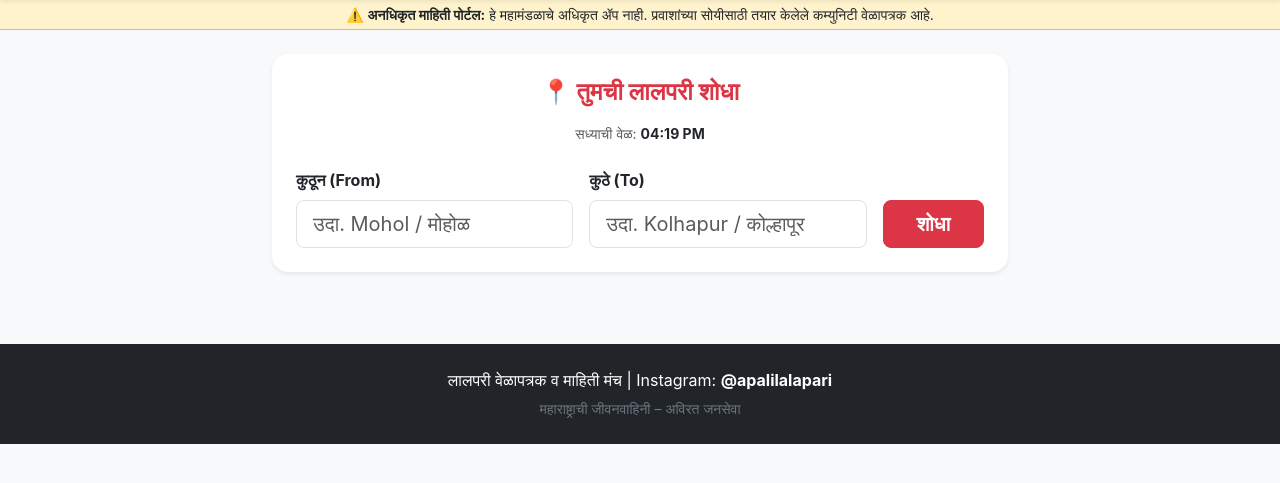
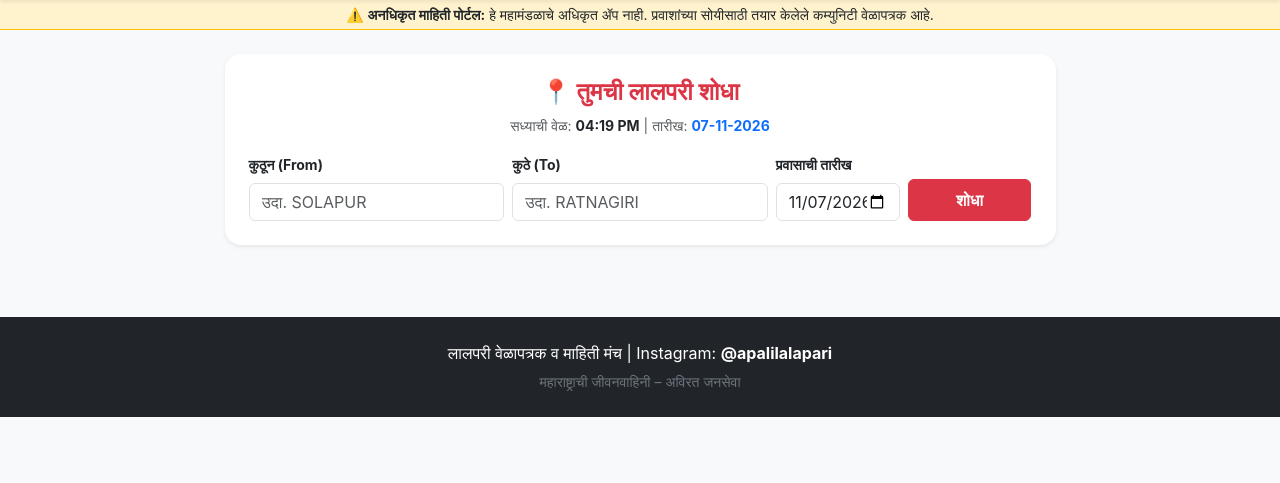
Before and after one commit to sartajattar/apalilalapari, a Flask app: page / in a window 1280 px wide. Shown: the part 68-551 px from the top of the page. Run offline with Flask 3, Linux system fonts and the light colour scheme; data comes from the database, SQL or seed files in the repository.

Commit message:
Add travel date picker calendar and dynamic bus date labels

```diff
--- a/app.py
+++ b/app.py
@@ -9,7 +9,7 @@ from sqlalchemy import or_
 app = Flask(__name__)
 app.config['SECRET_KEY'] = os.environ.get('SECRET_KEY', 'AttarLalpari2026Key')
 
-# Render PostgreSQL फिक्स
+# Render PostgreSQL ड्रायव्हर फिक्स
 db_url = os.environ.get('DATABASE_URL', 'sqlite:///lalpari.db')
 if db_url and db_url.startswith("postgres://"):
     db_url = db_url.replace("postgres://", "postgresql://", 1)
@@ -20,7 +20,7 @@ db = SQLAlchemy(app)
 login_manager = LoginManager(app)
 login_manager.login_view = 'login'
 
-# भारतीय प्रमाणवेळ (IST: UTC + 5:30)
+# भारतीय प्रमाणवेळ (Indian Standard Time: UTC + 5:30)
 IST = timezone(timedelta(hours=5, minutes=30))
 
 # --- मॉडेल्स ---
@@ -47,22 +47,28 @@ class BusSchedule(db.Model):
 def load_user(user_id):
     return User.query.get(int(user_id))
 
-def calculate_next_bus_meta(dep_time_str):
-    now = datetime.now(IST)
-    try:
-        dep_hour, dep_min = map(int, dep_time_str.split(':'))
-        bus_minutes = dep_hour * 60 + dep_min
-        current_minutes = now.hour * 60 + now.minute
-        diff = bus_minutes - current_minutes
-        return diff
-    except Exception:
-        return -9999
-
 # --- राऊट्स ---
 @app.route('/')
 def index():
     src = request.args.get('from', '').strip()
     dst = request.args.get('to', '').strip()
+    req_date = request.args.get('date', '').strip()
+
+    now_ist = datetime.now(IST)
+    today_date = now_ist.date()
+
+    # युझरने कॅलेंडरमधून निवडलेली तारीख (किंवा आजची तारीख)
+    if req_date:
+        try:
+            chosen_date = datetime.strptime(req_date, "%Y-%m-%d").date()
+        except Exception:
+            chosen_date = today_date
+    else:
+        chosen_date = today_date
+
+    selected_date_str = chosen_date.strftime("%Y-%m-%d")
+    travel_date_display = chosen_date.strftime("%d-%m-%Y")
+    today_str = today_date.strftime("%d-%m-%Y")
 
     routes = []
     if src and dst:
@@ -77,14 +83,47 @@ def index():
             )
         ).all()
 
+        current_minutes = now_ist.hour * 60 + now_ist.minute
+
         for b in query:
-            diff = calculate_next_bus_meta(b.departure_time)
+            try:
+                dep_hour, dep_min = map(int, b.departure_time.split(':'))
+                bus_minutes = dep_hour * 60 + dep_min
+            except Exception:
+                bus_minutes = 0
+
+            # तारीख आजची असेल तर गाडी निघून गेली की बाकी आहे ते पाहणे
+            if chosen_date == today_date:
+                diff = bus_minutes - current_minutes
+                if diff >= 0:
+                    status_type = "today"
+                    is_upcoming = True
+                    trip_date_label = f"आज ({chosen_date.strftime('%d %b')})"
+                else:
+                    status_type = "passed_today"
+                    is_upcoming = False
+                    tomorrow = today_date + timedelta(days=1)
+                    trip_date_label = f"उद्या ({tomorrow.strftime('%d %b')})"
+            elif chosen_date > today_date:
+                diff = 9999
+                status_type = "future"
+                is_upcoming = True
+                trip_date_label = chosen_date.strftime('%d %b %Y')
+            else:
+                diff = -9999
+                status_type = "past"
+                is_upcoming = False
+                trip_date_label = chosen_date.strftime('%d %b %Y')
+
             routes.append({
                 'bus': b,
                 'diff': diff,
-                'is_upcoming': diff >= 0
+                'is_upcoming': is_upcoming,
+                'status_type': status_type,
+                'trip_date_label': trip_date_label
             })
 
+        # आगामी गाड्या आधी आणि निघून गेलेल्या खाली
         routes.sort(key=lambda x: (not x['is_upcoming'], x['bus'].departure_time))
 
     sources = set()
@@ -95,11 +134,15 @@ def index():
         if row.destination: destinations.add(row.destination)
         if row.destination_en: destinations.add(row.destination_en)
 
-    current_time_str = datetime.now(IST).strftime("%I:%M %p")
+    current_time_str = now_ist.strftime("%I:%M %p")
     return render_template('index.html', routes=routes,
                            sources=sorted(list(sources)),
                            destinations=sorted(list(destinations)),
-                           src=src, dst=dst, current_time=current_time_str)
+                           src=src, dst=dst,
+                           current_time=current_time_str,
+                           today_str=today_str,
+                           selected_date_str=selected_date_str,
+                           travel_date_display=travel_date_display)
 
 @app.route('/login', methods=['GET', 'POST'])
 def login():
@@ -215,7 +258,7 @@ def logout():
 with app.app_context():
     db.create_all()
 
-    # ॲडमिन क्रेडेंशियल्स
+    # ॲडमिन
     admin = User.query.filter_by(identifier="apalilalpari").first()
     if not admin:
         admin = User(
@@ -230,9 +273,8 @@ with app.app_context():
     VIA_PUNE = "मोहोळ, टेंभुर्णी, इंदापूर, भिगवण, उरुळी कांचन, हडपसर, स्वारगेट"
     VIA_RATNAGIRI = "मोहोळ, पंढरपूर, सांगोला, शिर्ढोण, मिरज, सांगली, कोल्हापूर मार्गे रत्नागिरी"
 
-    # १. सोलापूर ➔ रत्नागिरी बसेस (नवे स्क्रीनशॉट्स)
+    # १. सोलापूर ➔ रत्नागिरी वेळापत्रक
     ratnagiri_schedules = [
-        # (वेळ, पोहोच, प्रकार, तिकीट, रूट माहिती)
         ("07:20", "17:35", "साधी (लालपरी)", 750, VIA_RATNAGIRI),
         ("08:40", "19:00", "साधी (लालपरी)", 760, VIA_RATNAGIRI),
         ("12:55", "23:30", "साधी (लालपरी)", 840, VIA_RATNAGIRI),
--- a/templates/index.html
+++ b/templates/index.html
@@ -1,48 +1,59 @@
 {% extends 'base.html' %}
 {% block content %}
 <div class="row justify-content-center">
-    <div class="col-lg-8">
+    <div class="col-lg-9">
         <div class="card shadow-sm border-0 rounded-4 p-4 mb-4 bg-white">
-            <h4 class="text-danger fw-bold text-center mb-3">📍 तुमची लालपरी शोधा</h4>
-            <p class="text-center text-muted small mb-4">सध्याची वेळ: <strong class="text-dark">{{ current_time }}</strong></p>
+            <h4 class="text-danger fw-bold text-center mb-2">📍 तुमची लालपरी शोधा</h4>
+            <p class="text-center text-muted small mb-3">सध्याची वेळ: <strong class="text-dark">{{ current_time }}</strong> | तारीख: <strong class="text-primary">{{ today_str }}</strong></p>
 
-            <form method="GET" action="{{ url_for('index') }}" class="row g-3">
-                <div class="col-md-5">
-                    <label class="form-label fw-bold">कुठून (From)</label>
-                    <input type="text" name="from" value="{{ src }}" list="src-list" class="form-control form-control-lg" placeholder="उदा. Mohol / मोहोळ" required>
+            <form method="GET" action="{{ url_for('index') }}" class="row g-2">
+                <div class="col-md-4">
+                    <label class="form-label fw-bold small">कुठून (From)</label>
+                    <input type="text" name="from" value="{{ src }}" list="src-list" class="form-control" placeholder="उदा. SOLAPUR" required>
                     <datalist id="src-list">
                         {% for s in sources %}<option value="{{ s }}">{% endfor %}
                     </datalist>
                 </div>
-                <div class="col-md-5">
-                    <label class="form-label fw-bold">कुठे (To)</label>
-                    <input type="text" name="to" value="{{ dst }}" list="dst-list" class="form-control form-control-lg" placeholder="उदा. Kolhapur / कोल्हापूर" required>
+                <div class="col-md-4">
+                    <label class="form-label fw-bold small">कुठे (To)</label>
+                    <input type="text" name="to" value="{{ dst }}" list="dst-list" class="form-control" placeholder="उदा. RATNAGIRI" required>
                     <datalist id="dst-list">
                         {% for d in destinations %}<option value="{{ d }}">{% endfor %}
                     </datalist>
                 </div>
+                <div class="col-md-2">
+                    <label class="form-label fw-bold small">प्रवासाची तारीख</label>
+                    <input type="date" name="date" value="{{ selected_date_str }}" class="form-control">
+                </div>
                 <div class="col-md-2 d-flex align-items-end">
-                    <button type="submit" class="btn btn-danger btn-lg w-100 fw-bold">शोधा</button>
+                    <button type="submit" class="btn btn-danger w-100 fw-bold py-2">शोधा</button>
                 </div>
             </form>
         </div>
 
         {% if src and dst %}
-            <h5 class="fw-bold mb-3">{{ src }} ➔ {{ dst }} गाड्यांची यादी:</h5>
+            <div class="d-flex justify-content-between align-items-center mb-3">
+                <h5 class="fw-bold mb-0">{{ src }} ➔ {{ dst }} गाड्यांची यादी:</h5>
+                <span class="badge bg-primary-subtle text-primary border border-primary px-3 py-2 rounded-pill">
+                    📅 निवडलेली तारीख: <strong>{{ travel_date_display }}</strong>
+                </span>
+            </div>
+
             {% if routes %}
                 {% for item in routes %}
-                <div class="card mb-3 border-0 shadow-sm rounded-3 bus-card {% if item.is_upcoming and item.diff >= 0 and loop.first %}border-start border-success border-5 next-bus-highlight{% endif %}">
+                <div class="card mb-3 border-0 shadow-sm rounded-3 bus-card {% if item.is_upcoming and item.status_type == 'today' and loop.first %}border-start border-success border-5 next-bus-highlight{% endif %}">
                     <div class="card-body">
                         <div class="d-flex justify-content-between align-items-center">
                             <div>
                                 <span class="badge bg-danger mb-1">{{ item.bus.bus_type }}</span>
-                                <h3 class="fw-bold text-dark mb-0">{{ item.bus.departure_time }}</h3>
+                                <span class="badge bg-light text-dark border ms-1">📅 {{ item.trip_date_label }}</span>
+                                <h3 class="fw-bold text-dark mb-0 mt-1">{{ item.bus.departure_time }}</h3>
                                 {% if item.bus.arrival_time %}
                                     <small class="text-muted"><i class="bi bi-clock"></i> पोहोचण्याची वेळ: <strong>{{ item.bus.arrival_time }}</strong></small>
                                 {% endif %}
                             </div>
                             <div class="text-end">
-                                {% if item.is_upcoming and item.diff >= 0 %}
+                                {% if item.status_type == 'today' %}
                                     <span class="badge bg-success-subtle text-success fs-6 px-3 py-2 rounded-pill">
                                         {% if item.diff == 0 %}
                                             आत्ताच सुटत आहे!
@@ -52,14 +63,19 @@
                                             पुढील गाडी: {{ item.diff // 60 }} तास {{ item.diff % 60 }} मि.
                                         {% endif %}
                                     </span>
+                                {% elif item.status_type == 'passed_today' %}
+                                    <span class="badge bg-secondary-subtle text-muted px-2 py-1">आज निघून गेली</span>
+                                    <div class="small text-primary mt-1">उद्या सुटेल: <strong>{{ item.bus.departure_time }}</strong></div>
                                 {% else %}
-                                    <span class="badge bg-secondary-subtle text-secondary">निघून गेली</span>
+                                    <span class="badge bg-info-subtle text-info border border-info px-3 py-2 rounded-pill">
+                                        नियोजित गाडी
+                                    </span>
                                 {% endif %}
                                 <div class="mt-2 text-danger fw-bold fs-5">अंदाजे ₹{{ item.bus.fare }}</div>
                             </div>
                         </div>
                         <hr class="my-2">
-                        <div class="small text-muted d-flex justify-content-between">
+                        <div class="small text-muted d-flex justify-content-between align-items-center">
                             <span><i class="bi bi-geo-alt"></i> मार्गे: <strong>{{ item.bus.via_route }}</strong></span>
                             <span>महिला ५०% सवलत: <strong>₹{{ (item.bus.fare * 0.5)|round|int }}</strong></span>
                         </div>
@@ -68,7 +84,7 @@
                 {% endfor %}
             {% else %}
                 <div class="alert alert-info text-center py-4">
-                    या मार्गासाठी सध्या वेळापत्रक उपलब्ध नाही. ॲडमिन पॅनेलमधून नवीन वेळापत्रक ॲड केले जात आहे!
+                    या मार्गासाठी सध्या वेळापत्रक उपलब्ध नाही.
                 </div>
             {% endif %}
         {% endif %}
```
